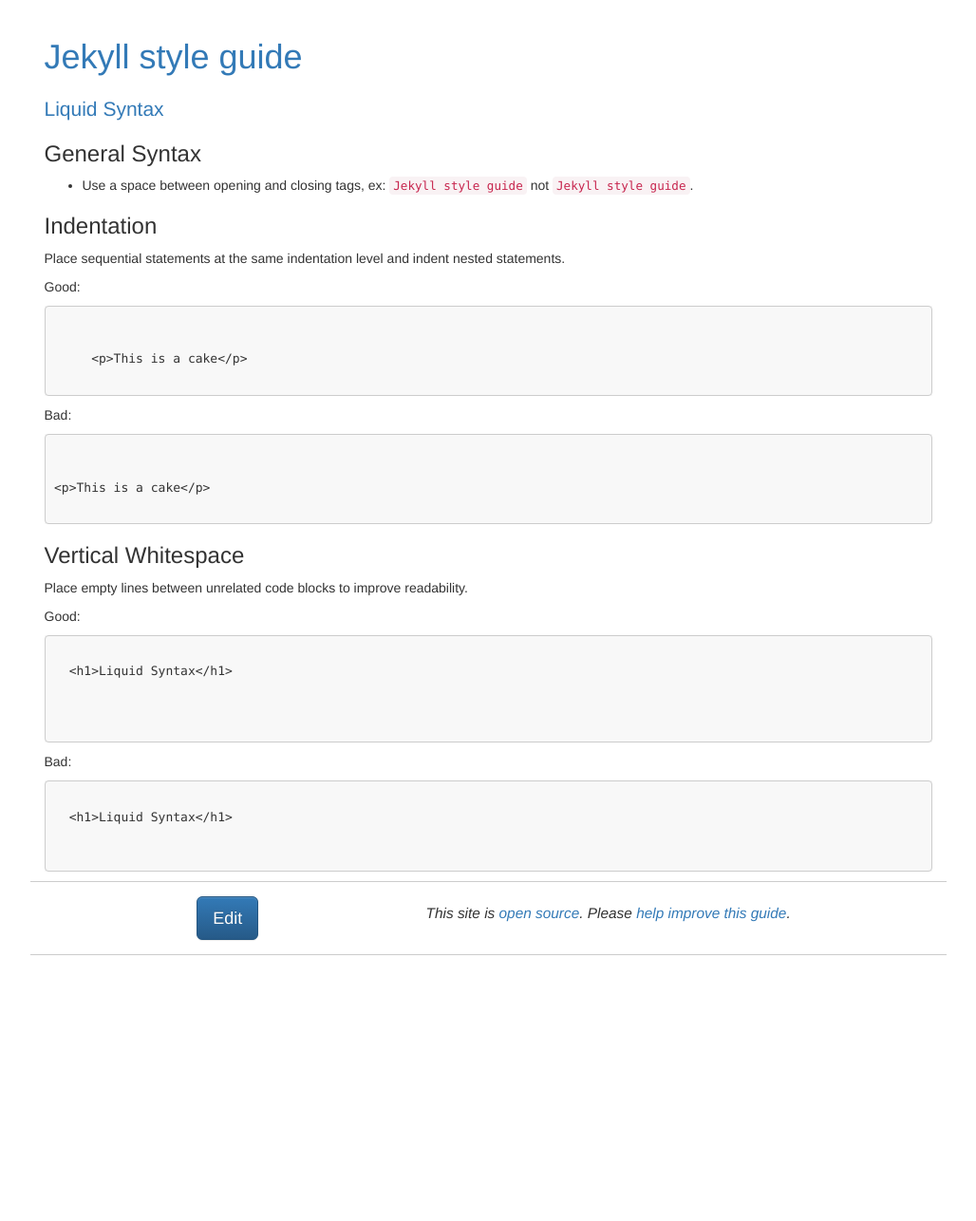
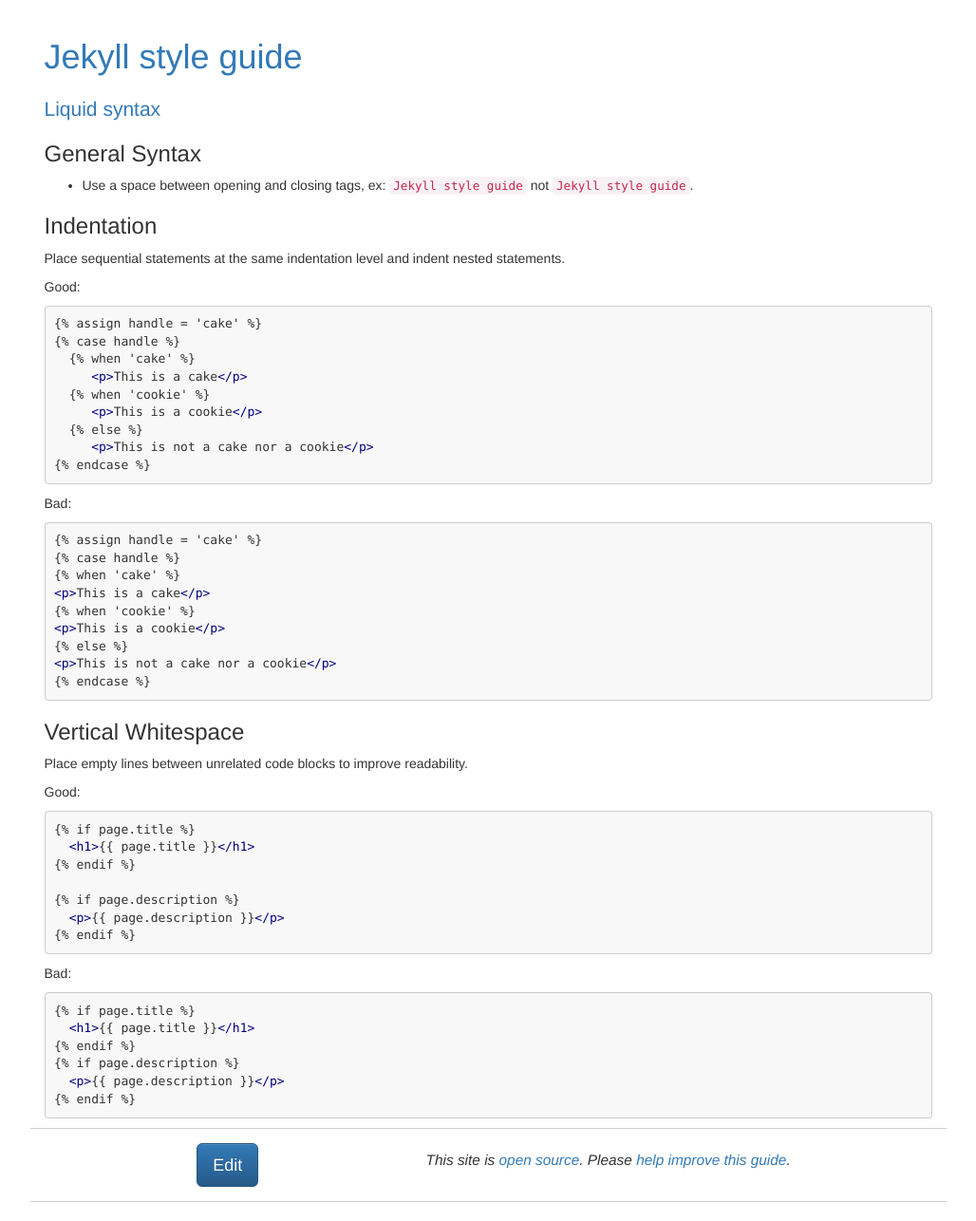
Before and after one commit to benbalter/jekyll-style-guide, a Jekyll site: the page built from _docs/liquid-syntax.md, in a window 1280 px wide. Shown: the whole page at 95% size, without its empty margins (126-1154 px from the left). Built offline with Jekyll 4.4.1, drawn with Linux system fonts in a browser that asks for light colours; comment, search, counter and statistics services are not loaded; before the commit the page ends 1026 px from its top, so only the background shows below that.

Commit message:
Fix syntax highlighting on liquid syntax page

````diff
--- a/_docs/liquid-syntax.md
+++ b/_docs/liquid-syntax.md
@@ -1,5 +1,5 @@
 ---
-title: Liquid Syntax
+title: Liquid syntax
 ---
 
 ### General Syntax
@@ -12,7 +12,8 @@ Place sequential statements at the same indentation level and indent nested stat
 
 Good:
 
-```
+{% raw %}
+```html
 {% assign handle = 'cake' %}
 {% case handle %}
   {% when 'cake' %}
@@ -23,10 +24,12 @@ Good:
      <p>This is not a cake nor a cookie</p>
 {% endcase %}
 ```
+{% endraw %}
 
 Bad:
 
-```
+{% raw %}
+```html
 {% assign handle = 'cake' %}
 {% case handle %}
 {% when 'cake' %}
@@ -37,6 +40,7 @@ Bad:
 <p>This is not a cake nor a cookie</p>
 {% endcase %}
 ```
+{% endraw %}
 
 ### Vertical Whitespace
 
@@ -44,7 +48,8 @@ Place empty lines between unrelated code blocks to improve readability.
 
 Good:
 
-```
+{% raw %}
+```html
 {% if page.title %}
   <h1>{{ page.title }}</h1>
 {% endif %}
@@ -53,10 +58,12 @@ Good:
   <p>{{ page.description }}</p>
 {% endif %}
 ```
+{% endraw %}
 
 Bad:
 
-```
+{% raw %}
+```html
 {% if page.title %}
   <h1>{{ page.title }}</h1>
 {% endif %}
@@ -64,3 +71,4 @@ Bad:
   <p>{{ page.description }}</p>
 {% endif %}
 ```
+{% endraw %}
````
